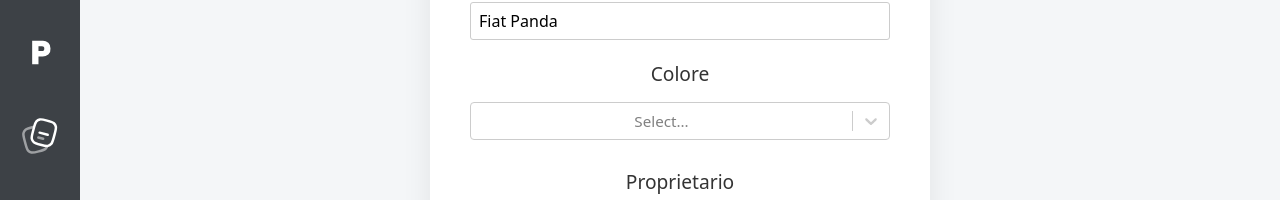
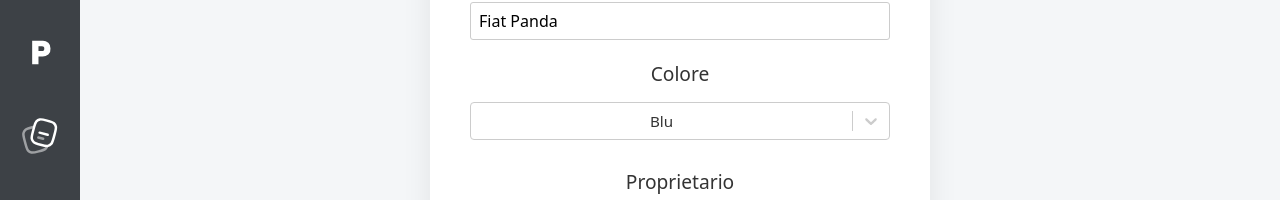
Before and after one commit to AleMochiOnori/parkWink, a React (Vite) app: page /AutoDetail/1 in a window 1280 px wide. Shown: the part 356-556 px from the top of the page. Built offline with nearby package versions, Linux system fonts and the light colour scheme; data requests are answered from the project's data file.

Commit message:
colore fixed

```diff
--- a/src/components/pages/AutoDetail.tsx
+++ b/src/components/pages/AutoDetail.tsx
@@ -50,6 +50,7 @@
         setValue("modello", data.modello);
         setValue("colore", data.colore);
         setValue("proprietario", data.proprietario);
+        setValue("colore" , data.colore.toLocaleLowerCase());
       })
       .catch(() => setError("Errore nel caricamento dell'auto"));
   }, [id, setValue]);
@@ -98,6 +99,7 @@
             rules={{ required: true }}
             render={({ field }) => (
              <Select
+              placeholder={field.value ? options.find(option => option.value === field.value)?.label : "Seleziona colore"}
               {...field}
               className="color-select"
               options={options}
```
